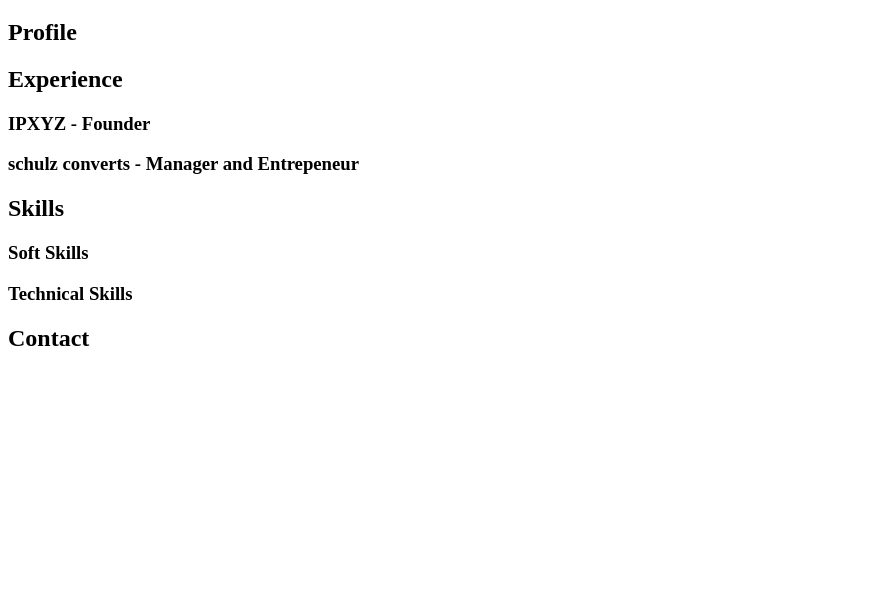
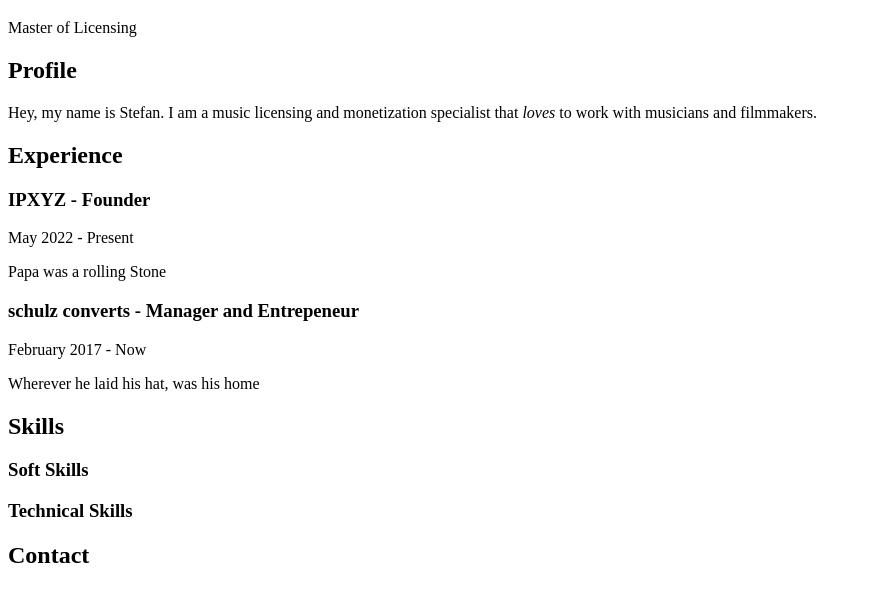
Before and after one commit to Schulz-CM001/second-steps-with-git, a plain HTML site: page index.html in a window 1280 px wide. Shown: the part 61-662 px from the top of the page, without its empty margins (0-871 px from the left). Drawn offline with Linux system fonts and the light colour scheme.

Commit message:
third commit sbh and txt

```diff
--- a/index.html
+++ b/index.html
@@ -12,19 +12,34 @@
 <body>
     <header>
         <h1>Stefan Schulz</h1>
+        <p>Master of Licensing</p>
     </header>
     <main>
         <article>
             <h2>Profile</h2>
+            <p>Hey, my name is Stefan. I am a music licensing and monetization specialist that <em>loves</em>
+                to work with musicians and filmmakers.
+            </p>
         </article>
         <article>
             <h2>Experience</h2>
             <section>
-                <h3>IPXYZ - Founder</h3>
+                <header>
+                    <h3>IPXYZ - Founder</h3>
+                    <p>May 2022 - Present</p>
+                </header>
+                <p>
+                    Papa was a rolling Stone
+                </p>
             </section>
-            <section>
+            <section< <header>
                 <h3>schulz converts - Manager and Entrepeneur</h3>
-            </section>
+                <p>February 2017 - Now</p>
+                </header>
+                <p>
+                    Wherever he laid his hat, was his home
+                </p>
+                </section>
         </article>
         <article>
             <h2>Skills</h2>
```
